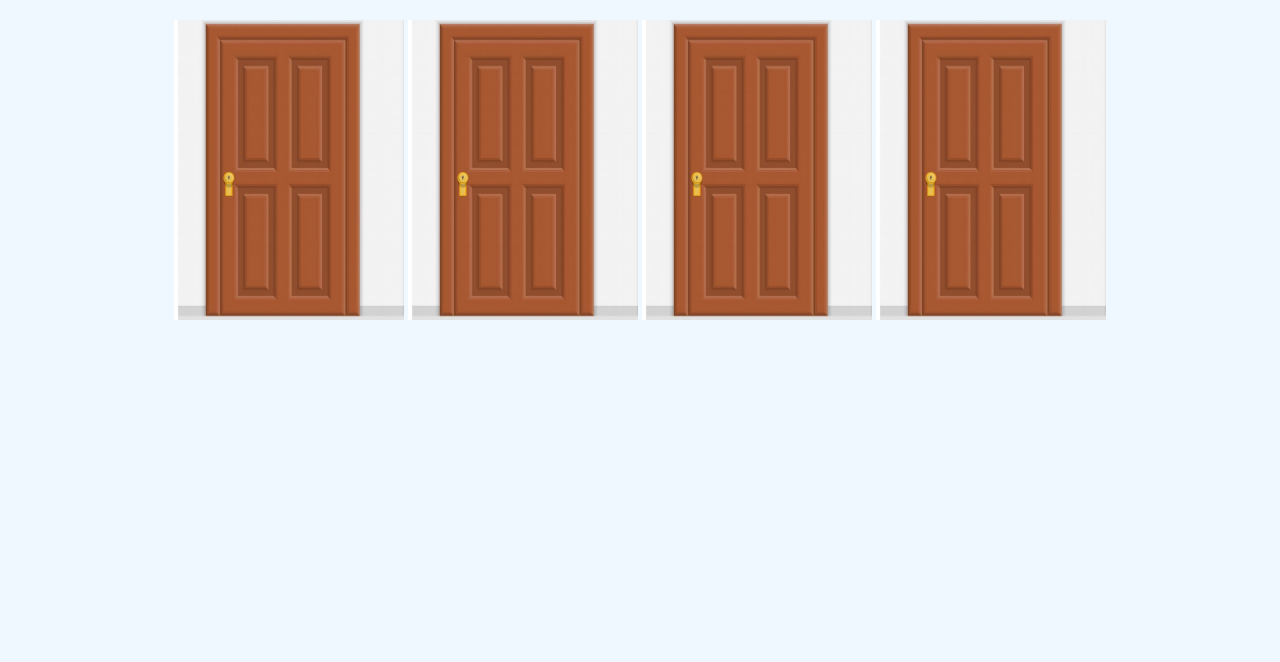
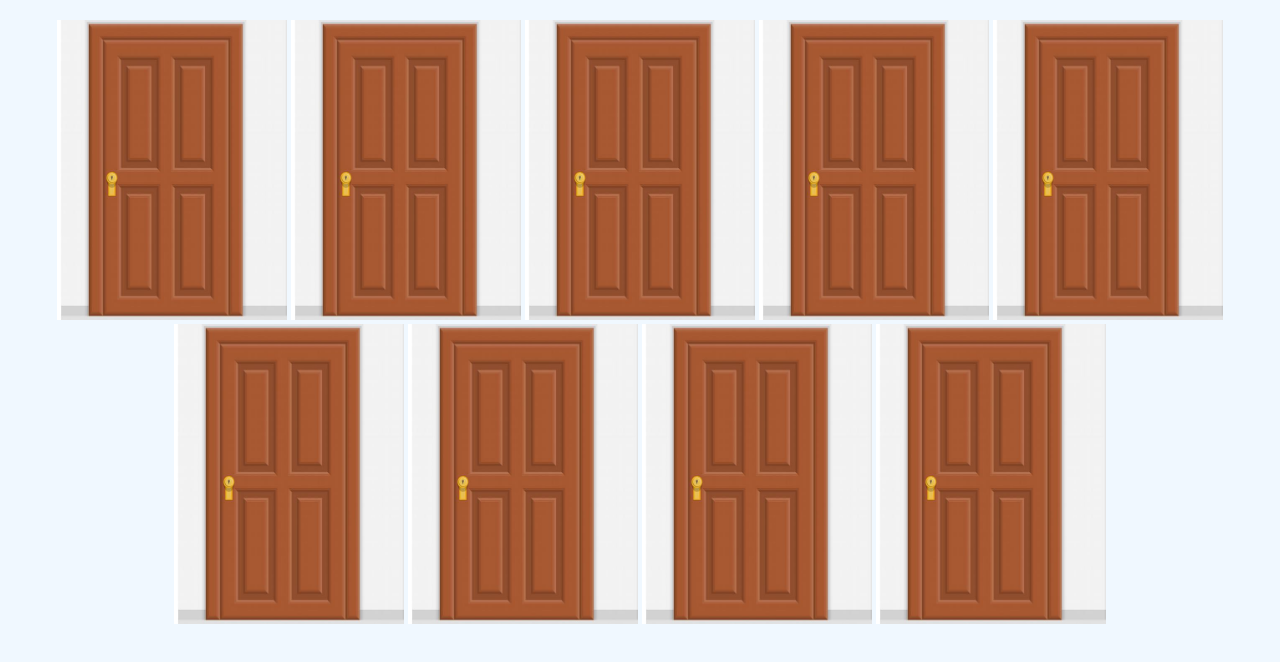
Before and after one commit to daniloli/daniloli.github.io, a plain HTML site: page index.html in a window 1280 px wide. Shown: the part 60-722 px from the top of the page. Drawn offline with Linux system fonts and the light colour scheme.

Commit message:
Update index.html

```diff
--- a/index.html
+++ b/index.html
@@ -23,12 +23,15 @@
         <div>
 
 
-
-            <img id=0 onclick="selecionarPoltrona(0);"/>
+            <img id=0/>
             <img id=1 onclick="selecionarPoltrona(1);"/>
-            <img id=2 onclick="selecionarPoltrona(2);"/>
+            <img id=2/>
             <img id=3 onclick="selecionarPoltrona(3);"/>
-
+            <img id=4/>
+            <img id=5 onclick="selecionarPoltrona(5);"/>
+            <img id=6/>
+            <img id=7 onclick="selecionarPoltrona(7);"/>
+            <img id=8/>
 
 
         </div>
```
